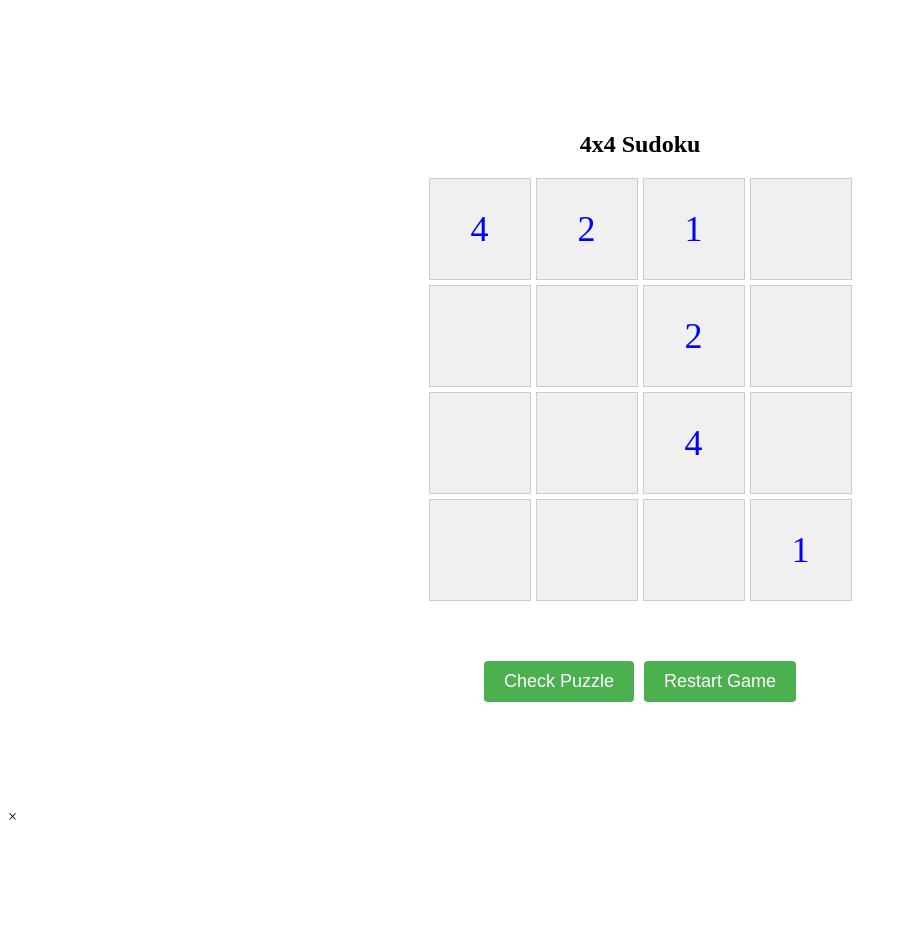
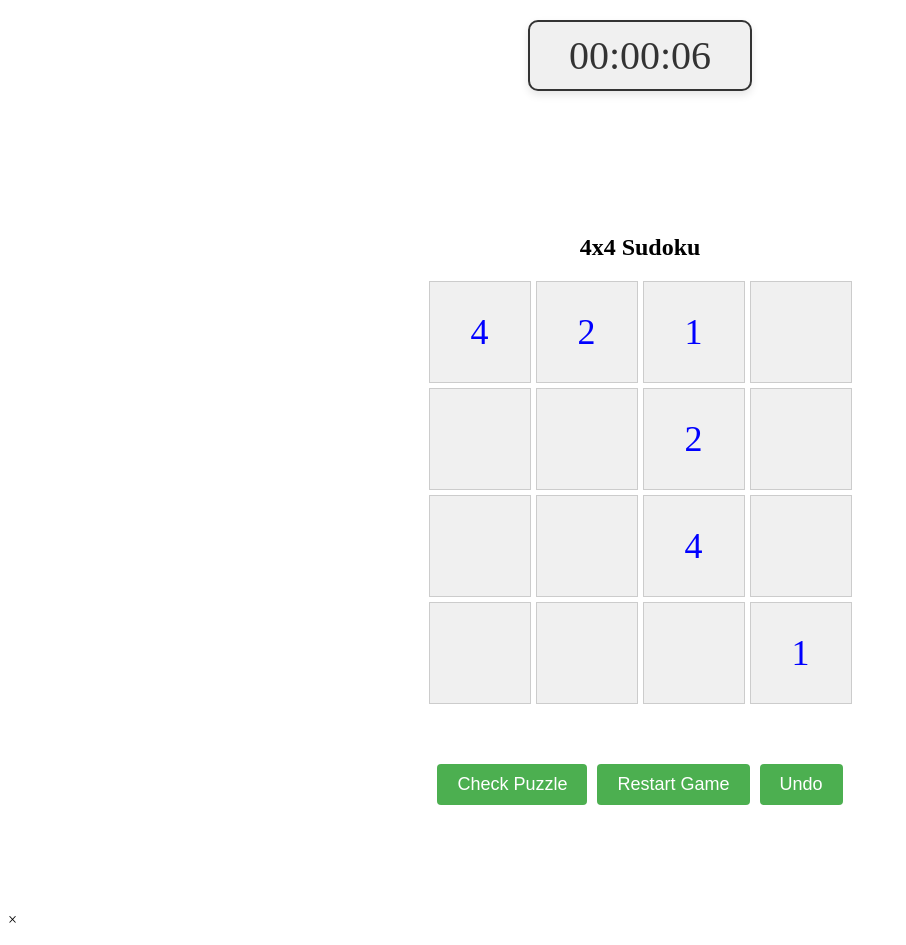
Before and after one commit to jbierowiec/CISC_6100, a Flask app: page / in a window 1280 px wide. Shown: the whole page, without its empty margins (0-906 px from the left). Before the commit the page ends 820 px from the top, so only its background shows below. Run offline with Flask 3, Linux system fonts and the light colour scheme.

Commit message:
Implemented timer and undo button

```diff
--- a/app.py
+++ b/app.py
@@ -6,6 +6,7 @@ app = Flask(__name__)
 # Define the possible values for a 4x4 Sudoku and the board size
 BOARD_SIZE = 4
 NUM_PREFILLED_CELLS = 6  # Number of cells to pre-fill on each new board
+HISTORY = [] #A list of tuples. The last value is the coordinates of the last move made
 
 # Generate an initial empty board
 def generate_new_board():
@@ -95,6 +96,7 @@ def make_move():
     value = int(data['value'])
 
     row, col = divmod(position, BOARD_SIZE)
+    HISTORY.append((row, col))
     if 1 <= value <= BOARD_SIZE:
         current_board[row][col] = value
         return jsonify({'status': 'success', 'board': flatten_board(), 'winner': is_sudoku_solved(current_board)})
@@ -111,6 +113,15 @@ def restart():
 def check_puzzle():
     solved = is_sudoku_solved(current_board)
     return jsonify({'solved': solved})
+
+@app.route('/undo', methods=['POST'])
+def undo_move():
+    if(len(HISTORY) > 0):
+        square = HISTORY.pop()
+        current_board[square[0]][square[1]] = 0
+        return({'status': 'success', 'board': flatten_board()})
+    else:
+        return jsonify({'status': 'error', 'message': 'No move to undo'})
 
 def is_sudoku_solved(board):
     for row in board:
--- a/static/style.css
+++ b/static/style.css
@@ -62,6 +62,19 @@ button:hover {
     background-color: #4caf49;
 }
 
+#timer {
+    font-size: 2.5em; /* Increase the font size */
+    text-align: center; /* Center the text */
+    margin: 20px auto; /* Add some margin */
+    padding: 10px; /* Add padding */
+    width: 200px; /* Set a width to help center */
+    border: 2px solid #333; /* Add a border */
+    border-radius: 10px; /* Round the corners */
+    background-color: #f0f0f0; /* Light background color */
+    color: #333; /* Text color */
+    box-shadow: 0 4px 8px rgba(0, 0, 0, 0.1); /* Add a subtle shadow */
+}
+
 #check-puzzle-btn {
     padding: 10px 20px;
     font-size: 18px;
--- a/templates/index.html
+++ b/templates/index.html
@@ -10,6 +10,7 @@
     />
   </head>
   <body>
+    <div id="timer">00:00:00</div>
     <div class="container">
       <h1>4x4 Sudoku</h1>
       <div id="game-board">
@@ -21,6 +22,7 @@
       <div class="button-container">
         <button id="check-puzzle-btn">Check Puzzle</button>
         <button id="restart-btn">Restart Game</button>
+        <button id="undo-btn">Undo</button>
       </div>
     </div>
 
@@ -51,6 +53,7 @@
 
         // Regenerate the board only when the restart button is clicked
         $("#restart-btn").on('click', function() {
+          resetTimer()
           $.ajax({
             url: '/restart',
             method: 'POST',
@@ -65,6 +68,11 @@
         // Check puzzle button functionality
         $("#check-puzzle-btn").on('click', function() {
           checkPuzzle();
+        });
+
+        //Undo move button
+        $("#undo-btn").on('click', function(){
+          undoMove();
         });
 
         // Close the popup when the user clicks on the close button or outside the modal
@@ -133,6 +141,68 @@
           }
         });
       }
+
+      function undoMove() {
+        $.ajax({
+          url: '/undo',
+          method: 'POST',
+          contentType: 'application/json',
+          success: function(data) {
+              if (data.status === 'success') {
+                // Update the board with the new values
+                updateBoard(data.board);
+
+                // Ensure user-filled cells are black
+                $("#" + position).css("color", "black");
+              } else {
+                alert(data.message);
+              }
+            }
+        })
+      }
+      //Timer functions
+      let timerInterval;
+      let seconds = 0;
+
+      function startTimer() {
+          clearInterval(timerInterval);
+          timerInterval = setInterval(() => {
+              seconds++;
+              document.getElementById('timer').textContent = formatTime(seconds);
+          }, 1000);
+      }
+
+      function stopTimer() {
+        clearInterval(timerInterval);
+      }
+
+      function resetTimer() {
+          clearInterval(timerInterval);
+          seconds = 0;
+          document.getElementById('timer').textContent = formatTime(seconds);
+          startTimer();  // Optionally restart the timer
+      }
+
+      function formatTime(totalSeconds) {
+          const hours = Math.floor(totalSeconds / 3600);
+          const minutes = Math.floor((totalSeconds % 3600) / 60);
+          const seconds = totalSeconds % 60;
+          return `${String(hours).padStart(2, '0')}:${String(minutes).padStart(2, '0')}:${String(seconds).padStart(2, '0')}`;
+      }
+
+      document.addEventListener('visibilitychange', () => {
+        if (document.hidden) {
+            // Stop the timer when the tab is not active
+            stopTimer();
+        } else {
+            // Resume the timer when the tab becomes active again
+            startTimer();
+        }
+      });
+
+      window.onload = () => {
+            startTimer();
+      };
     </script>
   </body>
 </html>
```
